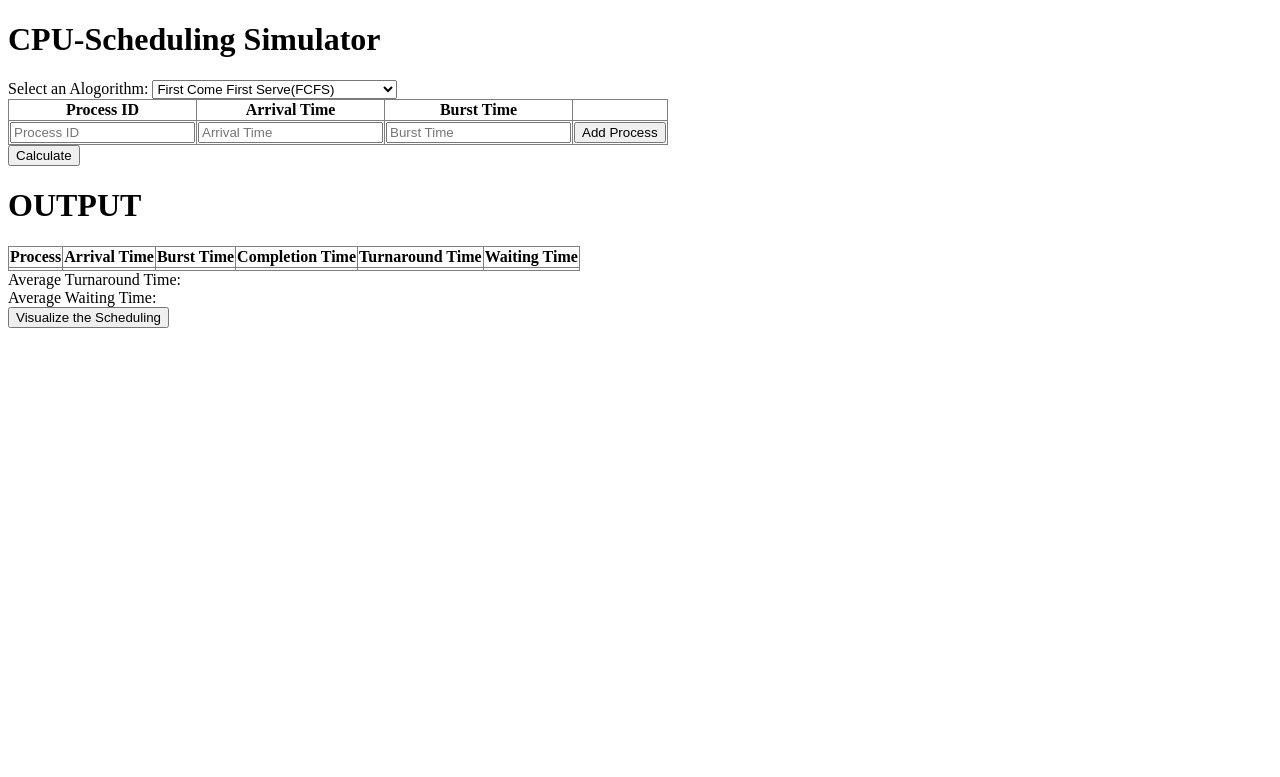
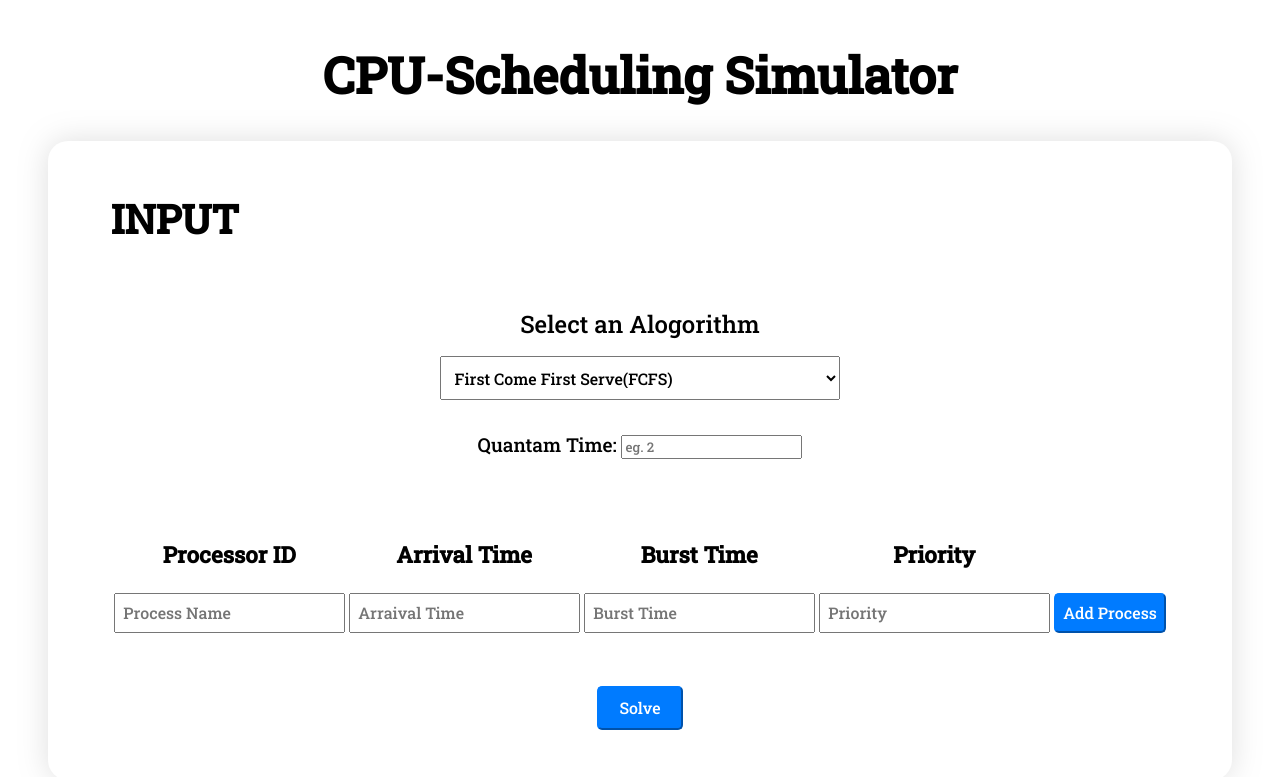
Before and after one commit to Maheshr52/CPU-Scheduling, a plain HTML site: page index.html in a window 1280 px wide. Shown: the top 777 px of the page. Drawn offline with Linux system fonts and the light colour scheme.

Commit message:
Input Styling Done.

```diff
--- a/index.html
+++ b/index.html
@@ -1,21 +1,23 @@
 <!DOCTYPE html>
 <html lang="en">
+
 <head>
-    <meta charset="UTF-8">
-    <meta name="viewport" content="width=device-width, initial-scale=1.0">
+    <meta charset="UTF-8" />
+    <meta name="viewport" content="width=device-width, initial-scale=1.0" />
+    <link rel="preconnect" href="https://fonts.googleapis.com">
+    <link rel="preconnect" href="https://fonts.gstatic.com" crossorigin>
+    <link href="https://fonts.googleapis.com/css2?family=Roboto+Slab:wght@500&display=swap" rel="stylesheet">
+    <link rel="stylesheet" href="style.css">
     <title>Document</title>
-    <style>
-        table,thead,th{
-            border-collapse: collapse;
-        }
-    </style>
 </head>
+
 <body>
+    <h1>CPU-Scheduling Simulator</h1>
     <div id="inputContainer">
-        <h1>CPU-Scheduling Simulator</h1>
+        <h2>INPUT</h2>
         <form action="#">
             <div id="algoContainer">
-                <label for="alogorithm">Select an Alogorithm:</label>
+                <label for="alogorithm">Select an Alogorithm</label>
                 <select id="alogorithm">
                     <option value="fcfs">First Come First Serve(FCFS)</option>
                     <option value="sjf">Shortest Job First(SJF)</option>
@@ -24,34 +26,38 @@
                     <option value="prio2">Priority(Preemptive)</option>
                     <option value="rr">Round Robin(RR)</option>
                 </select>
+                <div id="qaumtamTime">
+                    <label for="Qtime">Quantam Time:</label>
+                    <input type="number" placeholder="eg. 2">
                 </div>
-            <div id="process">
-                <table border="1" style="border-collapse: collapse;">
-                    <thead>
-                        <th>Process ID</th>
+            </div>
+            <table>
+                <tr>
+                    <th>Processor ID</th>
                     <th>Arrival Time</th>
                     <th>Burst Time</th>
-                    </thead>
+                    <th>Priority</th>
+                    <th></th>
+                </tr>
                 <tr>
                     <td>
-                            <label for="processId1"></label>
-                            <input type="text" id="processId1" placeholder="Process ID">
+                        <input type="text" id="process1" placeholder="Process Name">
                     </td>
                     <td>
-                            <label for="arrivalTime1"></label>
-                            <input type="number" id="processId1" placeholder="Arrival Time">
+                        <input type="number" id="arraival1" placeholder="Arraival Time">
                     </td>
                     <td>
-                            <label for="burstTime1"></label>
-                            <input type="number" id="processId1" placeholder="Burst Time">
+                        <input type="number" id="burst1" placeholder="Burst Time">
                     </td>
                     <td>
-                            <input type="button" value="Add Process">
+                        <input type="number" id="priority1" placeholder="Priority">
+                    </td>
+                    <td>
+                        <button id="addButton">Add Process</button>
                     </td>
                 </tr>
             </table>
-            </div>
-            <input type="button" value="Calculate">
+            <button id="solve">Solve</button>
         </form>
     </div>
     <div id="outputCotainer">
@@ -89,4 +95,5 @@
 
     </div>
 </body>
+
 </html>
--- /dev/null
+++ b/style.css
@@ -0,0 +1,78 @@
+* {
+    font-family: 'Roboto Slab', serif;
+}
+
+body {
+    display: flex;
+    align-items: center;
+    flex-direction: column;
+}
+
+#inputContainer {
+    padding: 4% 5%;
+    border-radius: 20px;
+    box-shadow: 0px 0px 30px 0px #80808042;
+}
+
+h1 {
+    font-size: 50px;
+}
+
+h2 {
+    margin: 0px;
+    font-size: 40px;
+}
+
+form {
+    text-align: center;
+}
+
+#algoContainer {
+    margin: 3% 0px;
+    padding: 3%;
+    font-size: x-large;
+    display: inline-grid;
+}
+
+select {
+    width: 25em;
+    margin: 1em;
+    padding: 0.6em;
+    font-size: medium;
+}
+
+#qaumtamTime {
+    font-size: 0.8em;
+    padding: 0.8em 0px;
+}
+
+#process {
+    width: 100%;
+    font-size: large;
+}
+
+
+th {
+    padding: 0px 0px 2% 0px;
+    font-size: 1.4em;
+}
+
+td>input{
+
+    font-size: 1em;
+    padding: 7.5px
+}
+
+button {
+    font-size: 1em;
+    padding: 7.5px;
+    color: #fff;
+    background-color: #007bff;
+    border-color: #007bff;
+    border-radius: 5px;
+}
+
+#solve{
+    padding: 0.6em 1.3em;
+    margin-top: 50px;
+}
```
Lines whose indentation alone changed are shown as unchanged.
